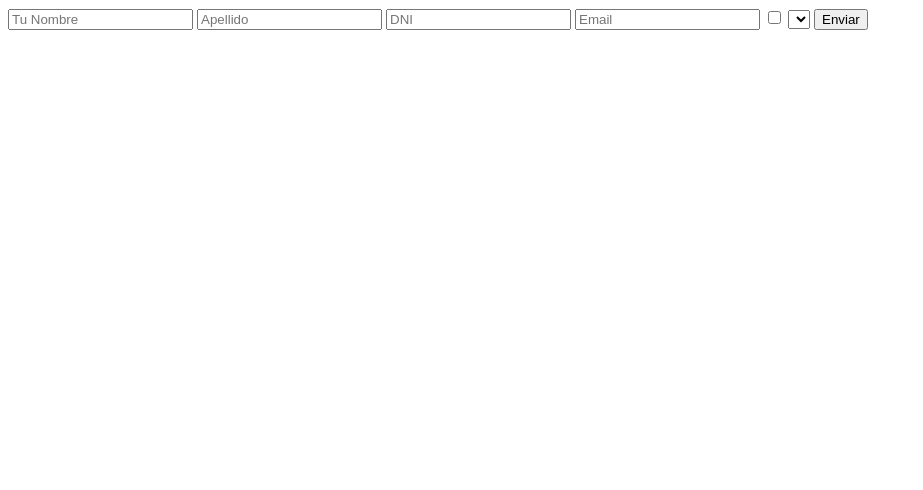
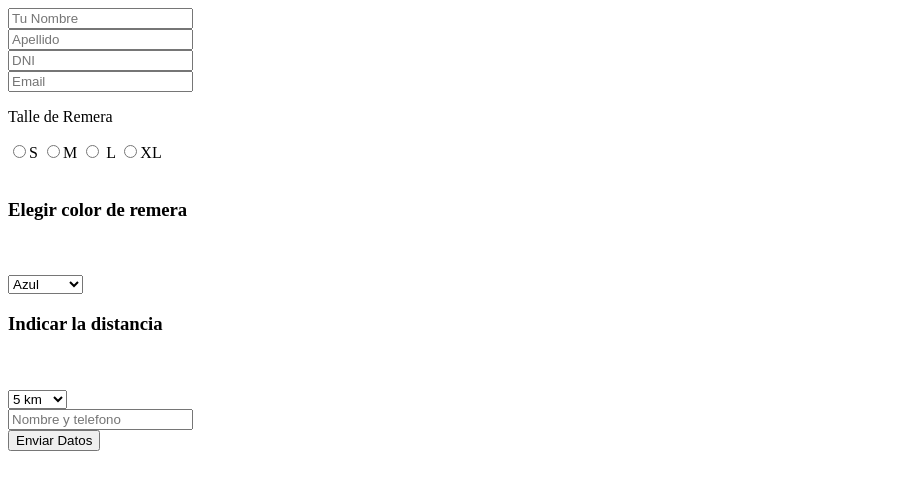
Before and after one commit to matias317/Maraton, a plain HTML site: page formulario.html in a window 1280 px wide. Shown: the whole page, without its empty margins (0-923 px from the left). Drawn offline with Linux system fonts and the light colour scheme.

Commit message:
se agrega formulario del maraton

```diff
--- a/formulario.html
+++ b/formulario.html
@@ -5,13 +5,31 @@
 </head>
 <body>
 	<form>
-		<input type="text" placeholder="Tu Nombre" />
-    	<input type="text" placeholder="Apellido" />
-    	<input type="number" placeholder="DNI" />
-    	<input type="text" placeholder="Email" />
-    	<input type="checkbox" >
-		<select></select>
-		<button type="submit">Enviar</button>
+		<input type="text" placeholder="Tu Nombre" /><BR>
+    	<input type="text" placeholder="Apellido" /><BR>
+    	<input type="number" placeholder="DNI" /><BR>
+    	<input type="text" placeholder="Email" /><BR>
+    	<p>Talle de Remera</p>
+    	<input type="radio" name="s" value="s">S
+    	<input type="radio" name="m" value="m">M
+    	<input type="radio" name="l" value="l"> L
+    	<input type="radio" name="xl" value="xl">XL<BR><BR>
+    	<h3>Elegir color de remera</h3><BR><BR>
+    	<select>
+	      <option>Azul</option>
+	      <option>Amarrillo</option>
+	      <option>Negro</option>
+	      <option>Rojo</option>
+	   </select><BR>
+		<h3>Indicar la distancia</h3><BR><BR>
+		<select>
+	      <option>5 km</option>
+	      <option>10 km</option>
+	      <option>21 km</option>
+	      <option>42 km</option>
+	   </select><BR>
+	   	<input textarea="Contacto de emergencia" placeholder="Nombre y telefono" /><BR>
+		<button type="submit">Enviar Datos</button>
 	</form>
 </body>
 </html>
```
